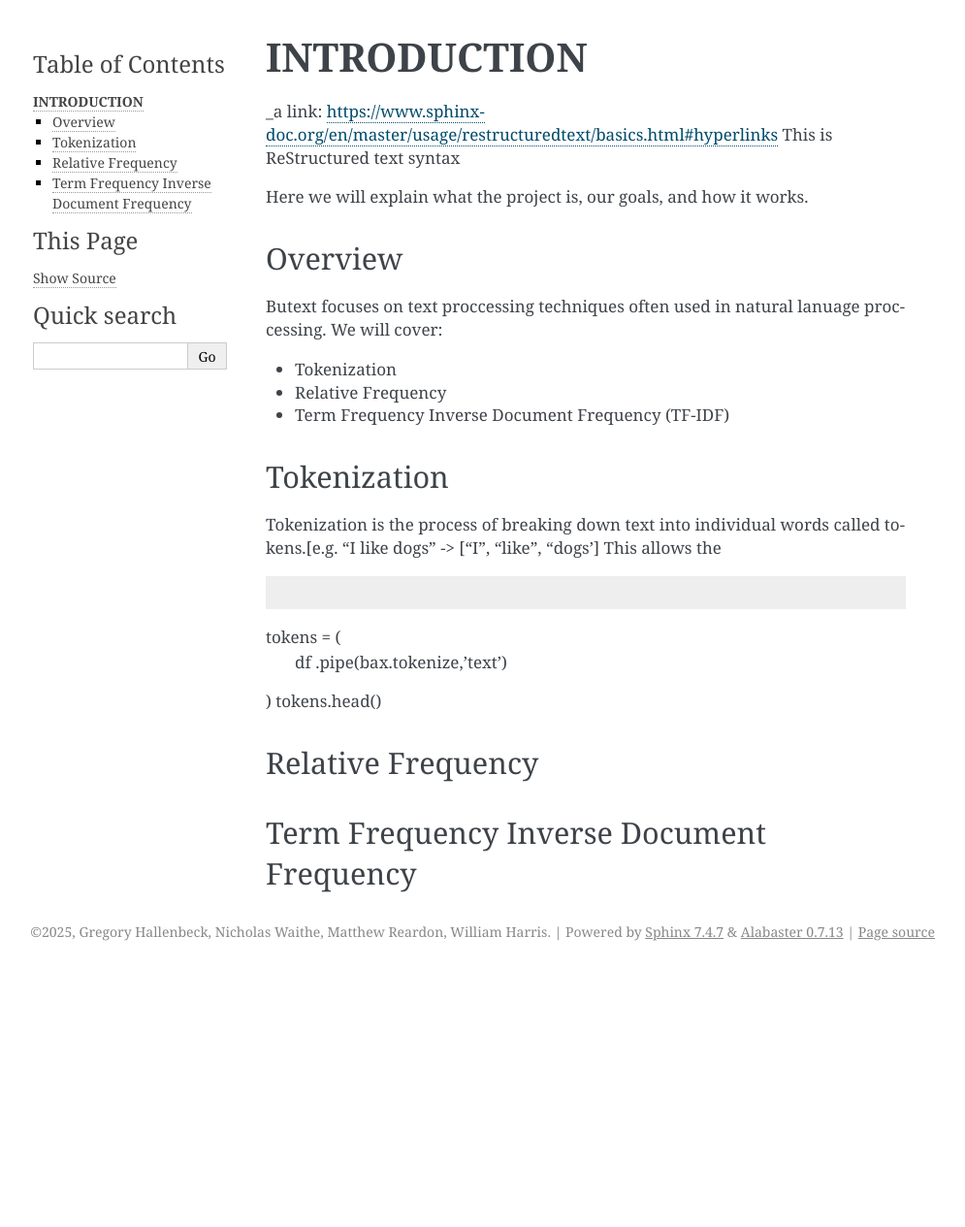
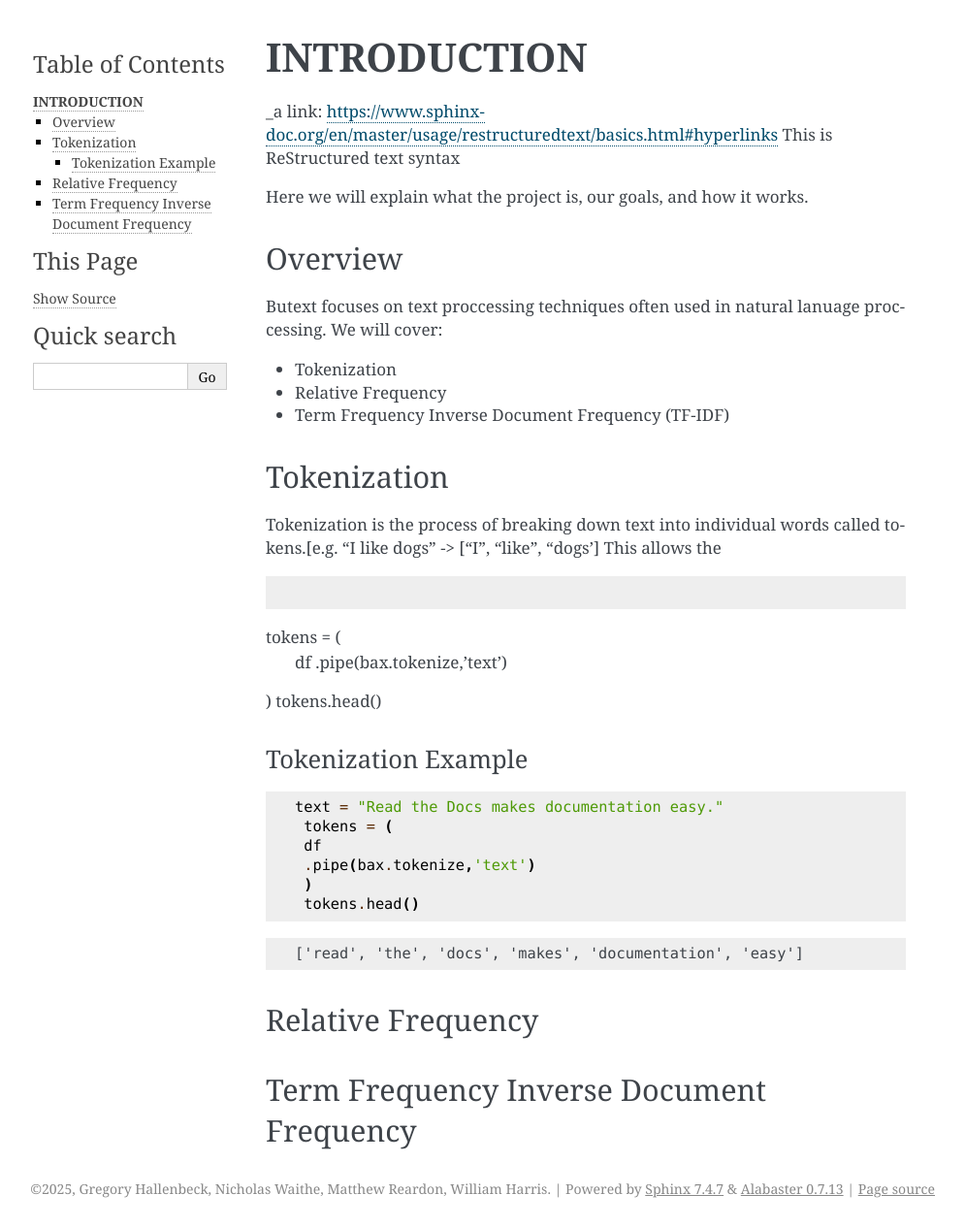
Before and after one commit to chipskiW/butext, a Sphinx documentation site: the page built from docs/intro.rst, in a window 1280 px wide. Shown: the whole page at 97% size, without its empty margins (146-1141 px from the left). Built offline with Sphinx 7.4.7, drawn with Linux system fonts in a browser that asks for light colours; before the commit the page ends 1000 px from its top, so only the background shows below that.

Commit message:
Update intro.rst
Signed-off-by: Nicholas  <nicholwaithe11@gmail.com>

```diff
--- a/docs/intro.rst
+++ b/docs/intro.rst
@@ -31,6 +31,24 @@ tokens = (
 )
 tokens.head()
 
+
+Tokenization Example
+====================
+
+.. code-block:: python
+
+   text = "Read the Docs makes documentation easy."
+    tokens = (
+    df
+    .pipe(bax.tokenize,'text')
+    )
+    tokens.head()
+
+
+.. code-block:: none
+
+   ['read', 'the', 'docs', 'makes', 'documentation', 'easy']
+
 Relative Frequency
 ------------------
 
```
